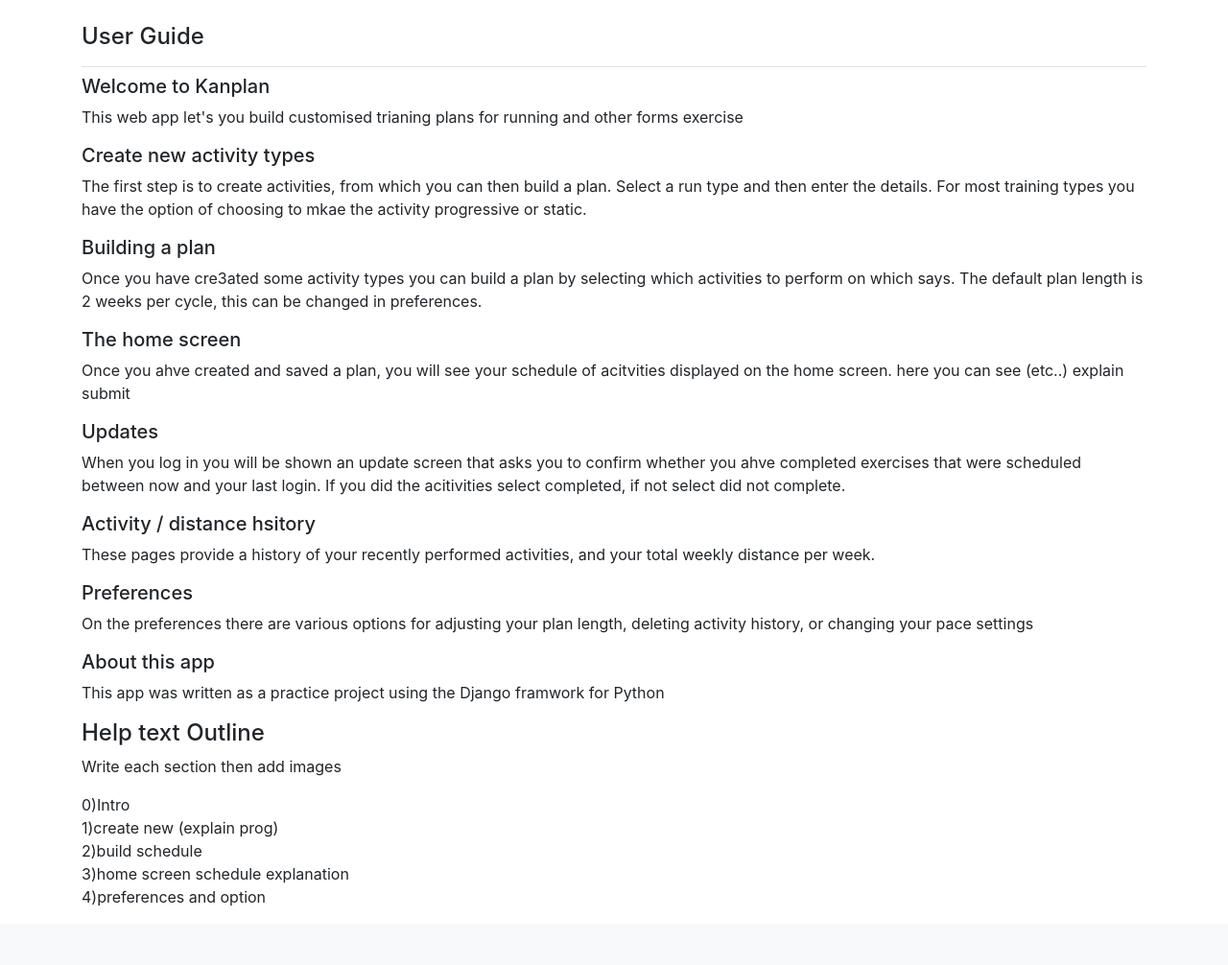
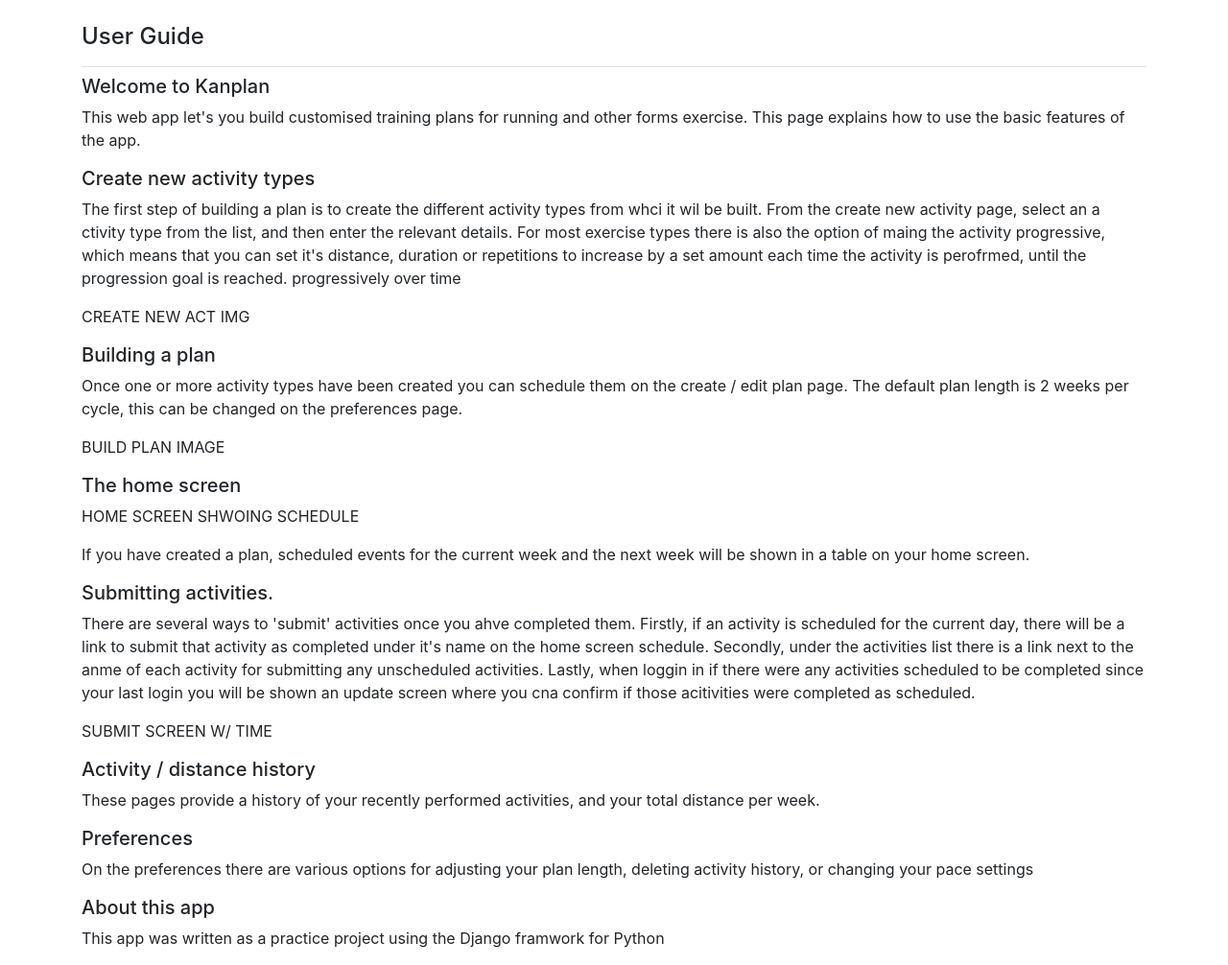
Before and after one commit to kalexf/kpv2, a Django app: page /userguide/ in a window 1280 px wide. Shown: the part 58-1064 px from the top of the page at 96% size. Before the commit the page ends 1002 px from the top, so only its background shows below. Run offline with Django 4.2, Linux system fonts and the light colour scheme; some libraries are stand-ins or nearby versions.

Commit message:
some edits to templates

```diff
--- a/planner/templates/planner/base.html
+++ b/planner/templates/planner/base.html
@@ -6,7 +6,7 @@
   <meta charset="utf-8">
   <meta name="viewport" content="width=device-width, initial-scale=1,
     shrink-to-fit=no">
-  <title>#TODO TITLE</title>
+  <title>Kanplan</title>
 
   {% bootstrap_css %}
   {% bootstrap_javascript jquery='full' %}
--- a/planner/templates/planner/helpscreen.html
+++ b/planner/templates/planner/helpscreen.html
@@ -9,34 +9,26 @@
   {% block content %}
 
 <h5>Welcome to Kanplan</h5>
-  <p>This web app let's you build customised trianing plans for running and other forms exercise</p>
+  <p>This web app let's you build customised training plans for running and other forms exercise.
+  This page explains how to use the basic features of the app.</p>
 <h5>Create new activity types</h5>
-  <p>The first step is to create activities, from which you can then build a plan. Select a run type and then enter the details. For most training types you have the option of choosing to mkae the activity progressive or static.</p>
+  <p>The first step of building a plan is to create the different activity types from whci it wil be built. From the create new activity page, select an a ctivity type from the list, and then enter the relevant details. For most exercise types there is also the option of maing the activity progressive, which means that you can set it's distance, duration or repetitions to increase by a  set amount each time the activity is perofrmed, until the progression goal is reached.
+    progressively over time
+<p>CREATE NEW ACT IMG</p>
 <h5>Building a plan</h5>
-<p>Once you have cre3ated some activity types you can build a plan by selecting which activities to perform on which says. The default plan length is 2 weeks per cycle, this can be changed in preferences. </p>
+<p>Once one or more activity types have been created you can schedule them on the create / edit plan page. The default plan length is 2 weeks per cycle, this can be changed on the preferences page. </p>
+<p>BUILD PLAN IMAGE</p>
 <h5>The home screen</h5>
-<p>Once you ahve created and saved a plan, you will see your schedule of acitvities displayed on the home screen. here you can see (etc..)
-explain submit
-</p>
- <h5>Updates</h5>
-When you log in you will be shown an update screen that asks you to confirm whether you ahve completed exercises that were scheduled between now and your last login. If you did the acitivities select completed, if not select did not complete. </p>
-<h5>Activity / distance hsitory</h5>
-<p>These pages provide a history of your recently performed activities, and your total weekly distance per week.</p>
+<p>HOME SCREEN SHWOING SCHEDULE</p>
+<p> If you have created a plan, scheduled events for the current week and the next week will be shown in  a table on your home screen.
+<h5>Submitting activities.</h5>
+<p>There are several ways to 'submit' activities once you ahve completed them. Firstly, if an activity is scheduled for the current day, there will be a link to submit that activity as completed under it's name on the home screen schedule. Secondly, under the activities list there is a link next to the anme of each activity for submitting any unscheduled activities. Lastly, when loggin in if there were any activities scheduled to be completed since your last login you will be shown an update screen where you cna confirm if those acitivities were completed as scheduled.
+<p>SUBMIT SCREEN W/ TIME<p>
+<h5>Activity / distance history</h5>
+<p>These pages provide a history of your recently performed activities, and your total distance per week.</p>
 <h5>Preferences</h5>
 <p>On the preferences there are various options for adjusting your plan length, deleting activity history, or changing your pace settings</p>
 <h5>About this app</h5>
 <p>This app was written as a practice project using the Django framwork for Python</p>
 
-<h4>
-Help text Outline</h4>
-
-<p>Write each section then add images</p>
-<p>0)Intro
-  <br>1)create new (explain prog)
-<br>2)build schedule
-<br>3)home screen schedule explanation
-<br>4)preferences and option
-</p>
-</p>
-
 {% endblock content %}
```
